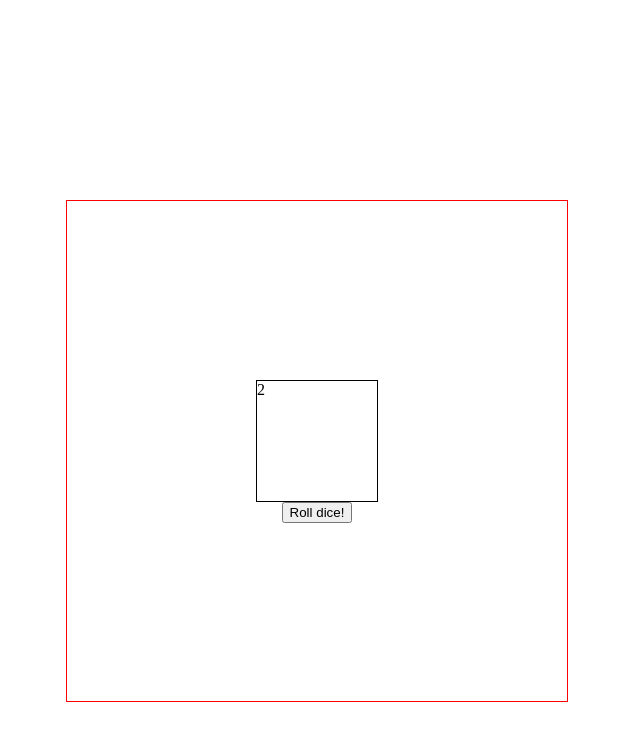
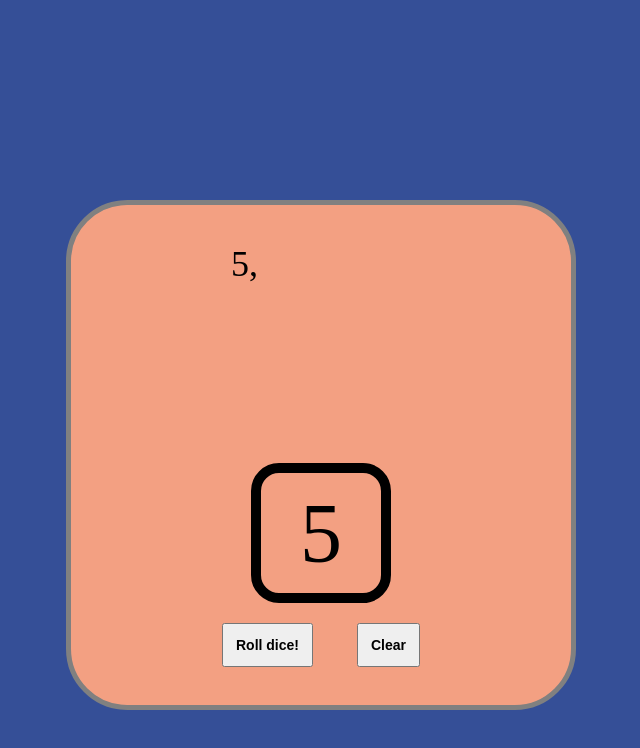
Before and after one commit to j-soro/dices-practice, a website built with Vite: page src/index.html in a window 1280 px wide. Both pictures are taken after a click on the button "Roll dice!". Shown: the whole page, without its empty margins (134-774 px from the left). Built offline with nearby package versions, Linux system fonts and the light colour scheme.

Commit message:
Added extra functionality

```diff
--- a/src/index.css
+++ b/src/index.css
@@ -1,8 +1,14 @@
+body {
+  background-color: rgb(53 79 151);
+}
+
 .dice-container {
   position: absolute;
+  background-color: rgb(243 160 130);
   width: 500px;
   height: 500px;
-  border: 1px solid red;
+  border-radius: 12%;
+  border: 5px solid gray;
   left: 200px;
   top: 200px;
   display: flex;
@@ -11,8 +17,29 @@
   flex-flow: column;
 }
 
+.btn {
+  margin: 20px;
+  padding: 12px;
+  font-weight: bold;
+  font-size: 14px;
+}
+
 .dice {
+  display: flex;
+  justify-content: center;
+  align-items: center;
   height: 120px;
   width: 120px;
-  border: 1px solid black;
+  border: 10px solid black;
+  border-radius: 20%;
+  font-size: 84px;
 }
+
+.dice-history {
+  font-size: 36px;
+  width: 180px;
+  height: 200px;
+  margin: 20px;
+  overflow-y: scroll;
+  overflow-x: hidden;
+}
--- a/src/index.html
+++ b/src/index.html
@@ -10,8 +10,13 @@
 </head>
 <body>
   <section class="dice-container">
+    <div id="diceHistory" class="dice-history"></div>
     <div id="dice" class="dice"></div>
-    <button id="btn">Roll dice!</button>
+    <div class="buttons">
+      <button id="btn-roll" class="btn">Roll dice!</button>
+      <button id="btn-clear" class="btn">Clear</button>
+    </div>
+
   </section>
 
 </body>
--- a/src/index.js
+++ b/src/index.js
@@ -1,18 +1,24 @@
-
-const dataArray = [];
+const dice = document.getElementById("dice");
+const diceHistory = document.getElementById("diceHistory");
+const btnRoll = document.getElementById("btn-roll");
+const btnClear = document.getElementById("btn-clear");
+let dataArray = [];
 
 function diceThrow() {
-  const roll = Math.floor(Math.random() * 6) + 1;
-  dataArray.push(roll);
-  return roll;
+  const diceNumber = Math.floor(Math.random() * 6) + 1;
+  dataArray.push(diceNumber);
+  return diceNumber;
 }
 
-function changeDice() {
-  const dice = document.getElementById("dice");
-  dice.textContent = diceThrow().toString();
+function renderDice() {
+  dice.textContent = diceThrow();
+  diceHistory.textContent += dataArray.pop() + ", ";
 }
 
-const btn = document.getElementById("btn");
-btn.addEventListener("click", changeDice);
+function clearHistory() {
+  dataArray = [];
+  diceHistory.textContent = "";
+}
 
-console.log(diceThrow(4));
+btnRoll.addEventListener("click", renderDice);
+btnClear.addEventListener("click", clearHistory);
```
